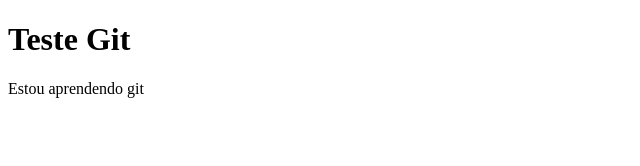
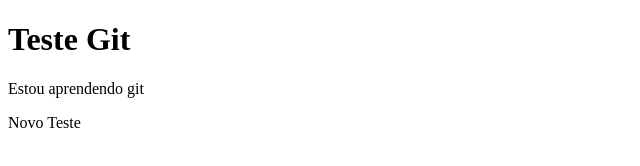
Before and after one commit to Marcospaulo003/Teste-Ada, a plain HTML site: page index.html in a window 1280 px wide. Shown: the full height of the page, 0-640 px from the left. Drawn offline with Linux system fonts and the light colour scheme.

Commit message:
Adicionei mais teste

```diff
--- a/index.html
+++ b/index.html
@@ -8,5 +8,6 @@
 <body>
     <h1>Teste Git</h1>
     <p>Estou aprendendo git</p>
+    <p>Novo Teste</p>
 </body>
 </html>
```
